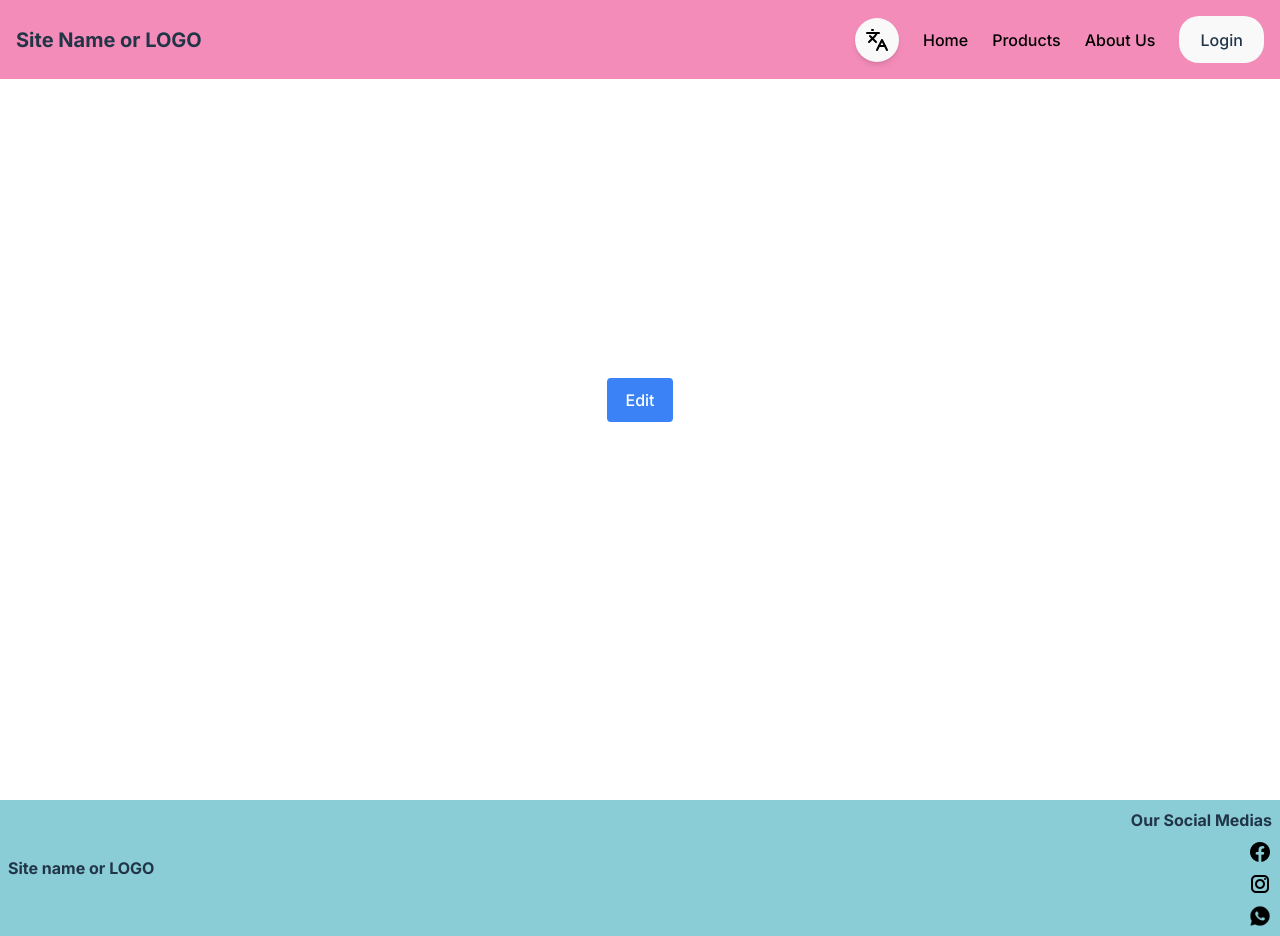
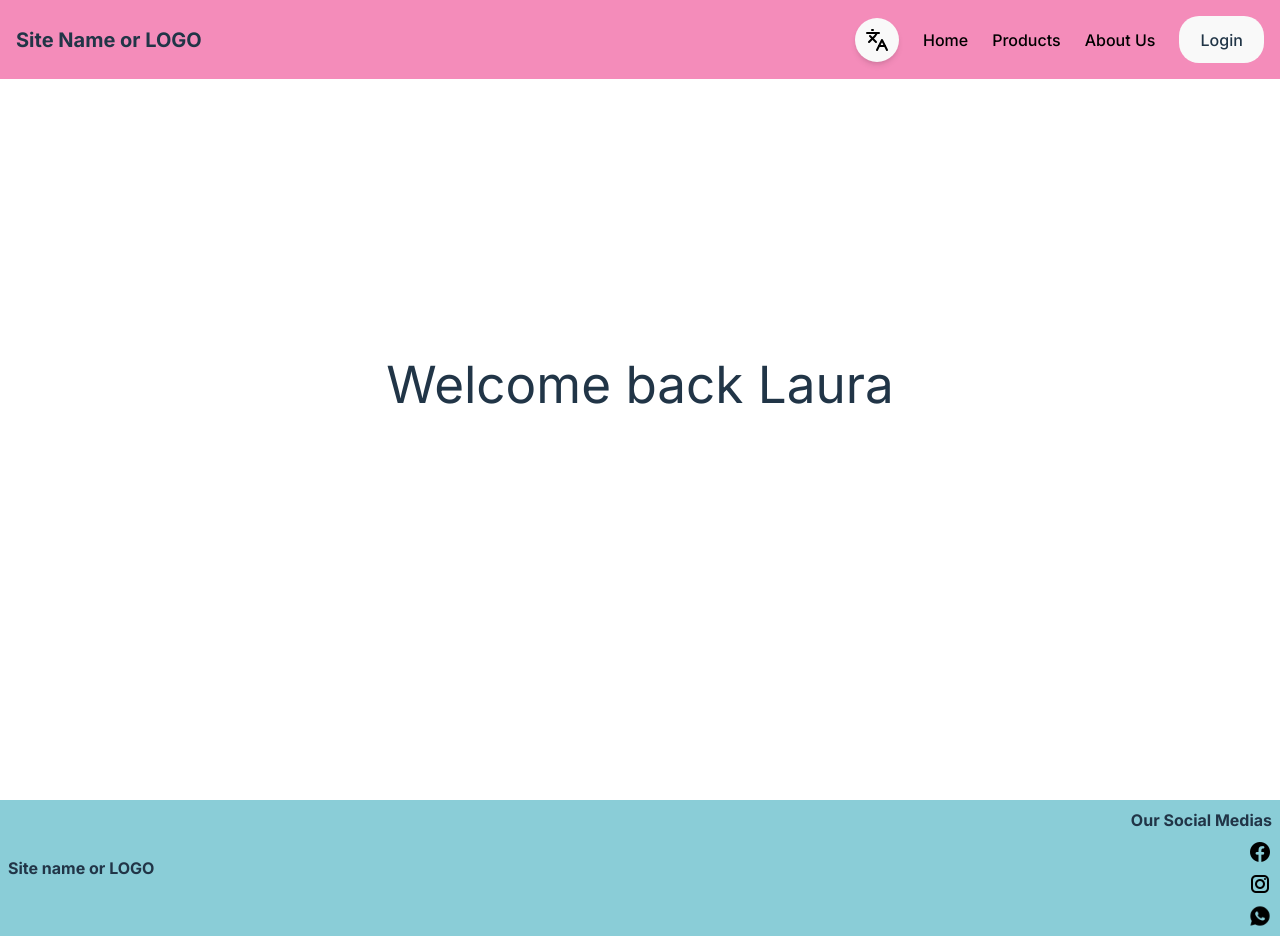
Before and after one commit to Andres98200/Dulce-Amour, a React (Vite) app in the folder site/cake-site/frontend/: page /EditPage in a window 1280 px wide. Built offline with nearby package versions, Linux system fonts and the light colour scheme; a web font is replaced by a local one.

Commit message:
edit pagz

```diff
--- a/site/cake-site/frontend/src/pages/EditPage.tsx
+++ b/site/cake-site/frontend/src/pages/EditPage.tsx
@@ -4,9 +4,7 @@ export default function EditPage() {
     const { t } = useTranslation();
     return(
         <div className="flex justify-center items-center min-h-screen">
-            <button className="bg-blue-500 text-white px-4 py-2 rounded hover:bg-blue-600 transition-colors">
-                {t("Edit")}
-            </button>
+            <h1 className="flex justify-center mb-8">{t("Welcome back Laura")}</h1>
         </div>
     )
 }
```
